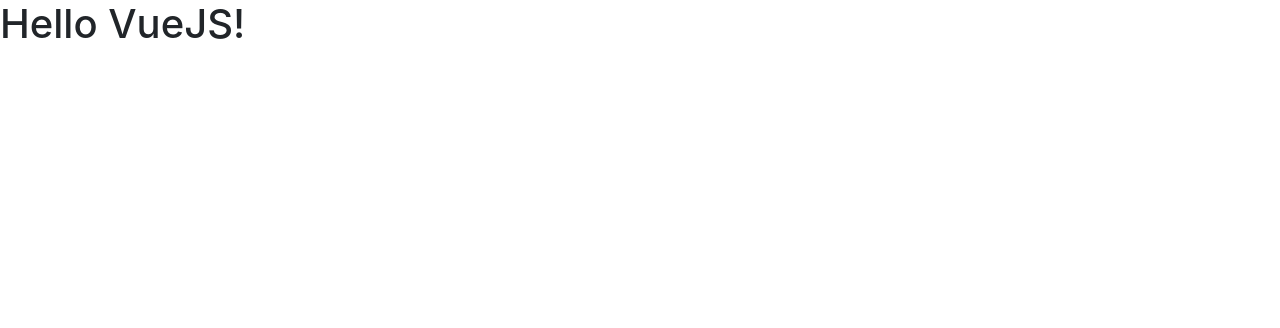
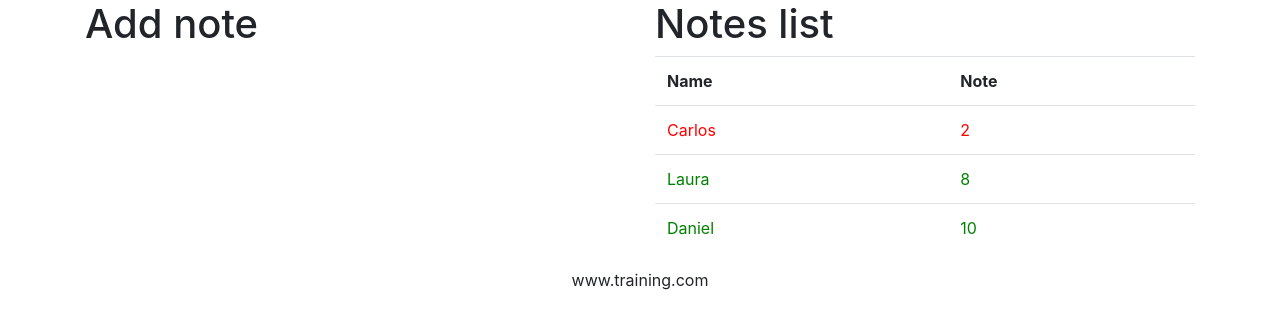
Before and after one commit to lauraelenaram/VueJS-Training, a plain HTML site: page index.html in a window 1280 px wide. Drawn offline with nearby package versions, Linux system fonts and the light colour scheme.

Commit message:
Feature/notes list table (#2)
* message Hello VueJS added

* fixed problem in this branch

```diff
--- a/index.html
+++ b/index.html
@@ -8,9 +8,38 @@
     <link rel="stylesheet" href="https://stackpath.bootstrapcdn.com/bootstrap/4.3.1/css/bootstrap.min.css" integrity="sha384-ggOyR0iXCbMQv3Xipma34MD+dH/1fQ784/j6cY/iJTQUOhcWr7x9JvoRxT2MZw1T" crossorigin="anonymous">
 </head>
 <body>
+
     <div id="app">
-        <h1>{{message}}</h1>
+        <div class="container">
+            <div class="row">
+                <div class="col-md-6 col-xs-12">
+                    <h1>Add note</h1>
+                </div>
+                <div class="col-md-6 col-xs-12">
+                    <h1>Notes list</h1>
+                    <table class="table">
+                        <tr>
+                            <th>Name</th>
+                            <th>Note</th>
+                        </tr>
+                        <tr v-for="item in list" v-bind:style="item.status==false?'color:red':'color:green'">
+                            <td v-text="item.name"></td>
+                            <td v-text="item.note"></td>
+                        </tr>
+                    </table>
+                </div>
+            </div>
+
+            <div class="row">
+                <div class="col-md-12 col-xs-12">
+                    <p class="text-center">
+                        www.training.com
+                    </p>
+                </div>
+            </div>
+        </div>
     </div>
+
 </body>
 <script src="js/vue.js"></script>
 <script src="js/principal.js"></script>
--- a/js/principal.js
+++ b/js/principal.js
@@ -1,7 +1,11 @@
 var app= new Vue({
     el: '#app',
     data: {
-        message: 'Hello VueJS!'
+        list: [
+            {name: 'Carlos', note: '2', status: false},
+            {name: 'Laura', note: '8', status: true},
+            {name: 'Daniel', note: '10', status: true}
+        ],
     }
 
 })
```
